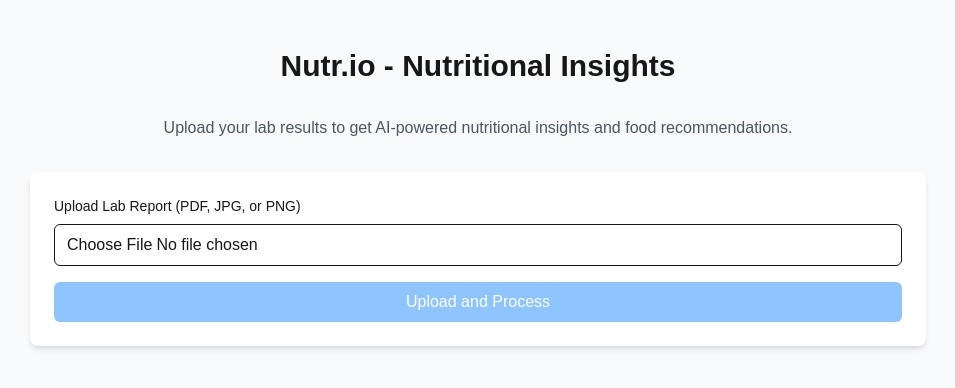
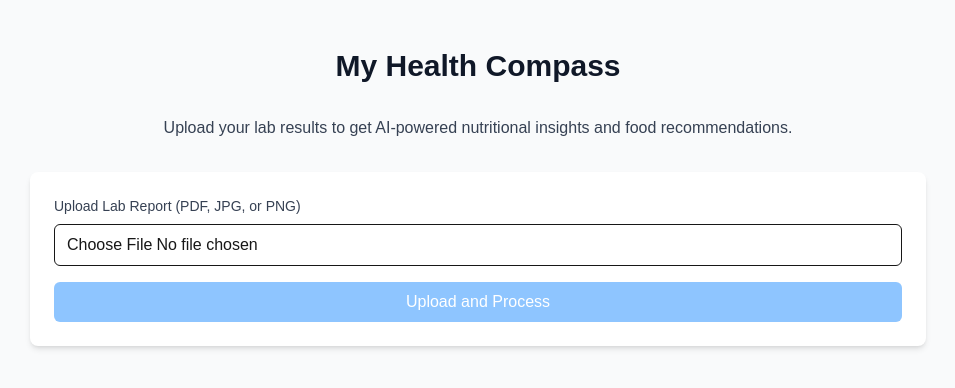
Before and after one commit to Josuevillalona/nutr.io, a Next.js app: page / in a window 1280 px wide. Shown: the top 388 px of the page, without its empty margins (162-1117 px from the left). Built offline with nearby package versions, Linux system fonts and the light colour scheme.

Commit message:
Updated front end to be readable

```diff
--- a/app/FileUpload.js
+++ b/app/FileUpload.js
@@ -50,18 +50,18 @@ export default function FileUpload() {
 
     const renderResult = () => (
         <div className="mt-6 space-y-4">
-            <h3 className="text-lg font-semibold">Analysis Results</h3>
+            <h3 className="text-lg font-semibold text-gray-900">Analysis Results</h3>
             <div className="p-4 bg-gray-50 rounded-md space-y-4">
                 {result.pageCount > 1 && (
                     <div>
-                        <span className="font-medium">Pages Analyzed: </span>
+                        <span className="font-medium text-gray-900">Pages Analyzed: </span>
                         {result.pageCount}
                     </div>
                 )}
                 <div>
-                    <span className="font-medium">Analysis:</span>
+                    <span className="font-medium text-gray-900">Analysis:</span>
                     <div className="mt-2 prose prose-sm max-w-none">
-                        <pre className="whitespace-pre-wrap text-sm bg-white p-3 rounded border overflow-auto max-h-96">
+                        <pre className="whitespace-pre-wrap text-sm text-gray-700 bg-white p-3 rounded border overflow-auto max-h-96">
                             {result.analysis}
                         </pre>
                     </div>
@@ -74,7 +74,7 @@ export default function FileUpload() {
         <div className="max-w-4xl mx-auto p-6 bg-white rounded-lg shadow-md">
             <form onSubmit={handleSubmit} className="space-y-4">
                 <div>
-                    <label className="block text-sm font-medium mb-2" htmlFor="file">
+                    <label className="block text-sm font-medium text-gray-700 mb-2" htmlFor="file">
                         Upload Lab Report (PDF, JPG, or PNG)
                     </label>
                     <input
--- a/app/page.js
+++ b/app/page.js
@@ -4,10 +4,10 @@ export default function Home() {
   return (
     <div className="min-h-screen bg-gray-50 py-12">
       <div className="max-w-7xl mx-auto px-4 sm:px-6 lg:px-8">
-        <h1 className="text-3xl font-bold text-center mb-8">
-          Nutr.io - Nutritional Insights
+        <h1 className="text-3xl font-bold text-center text-gray-900 mb-8">
+          My Health Compass
         </h1>
-        <p className="text-center text-gray-600 mb-8 max-w-2xl mx-auto">
+        <p className="text-center text-gray-700 mb-8 max-w-2xl mx-auto">
           Upload your lab results to get AI-powered nutritional insights and food recommendations.
         </p>
         <FileUpload />
```
